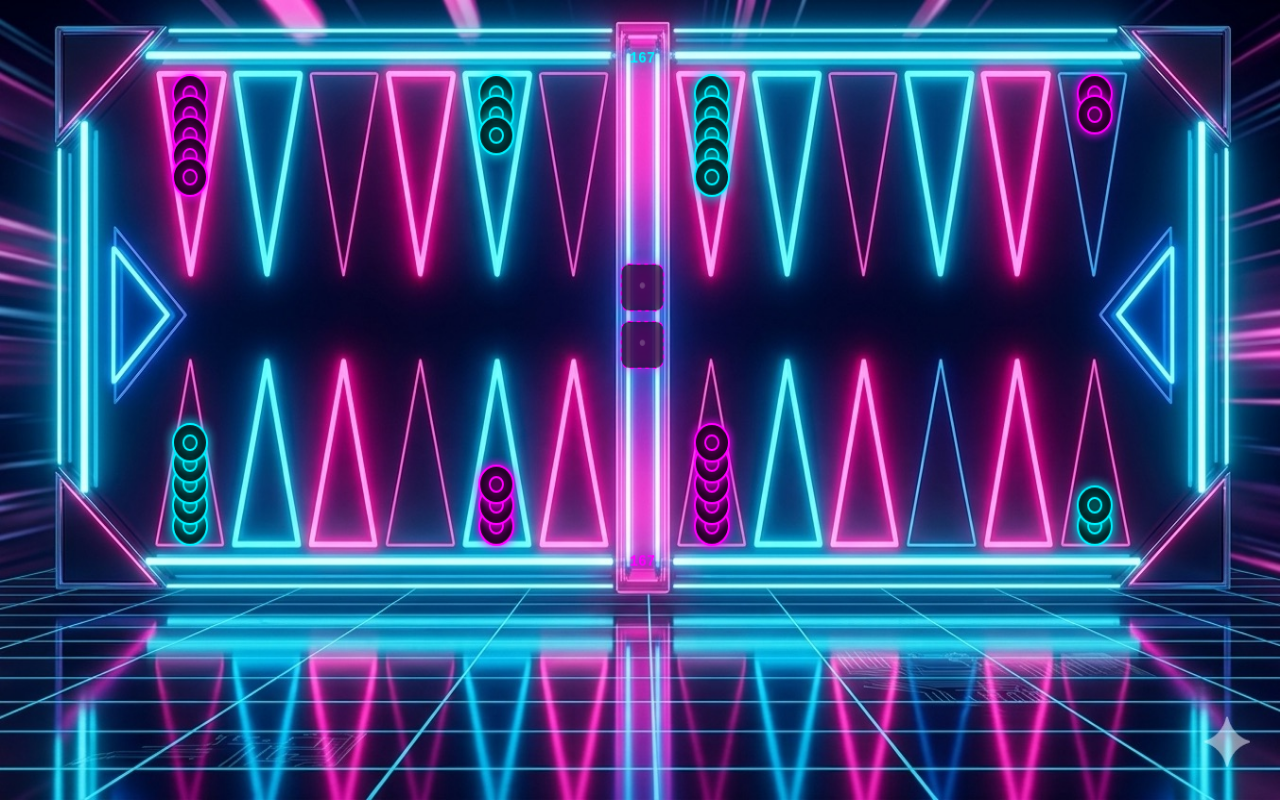
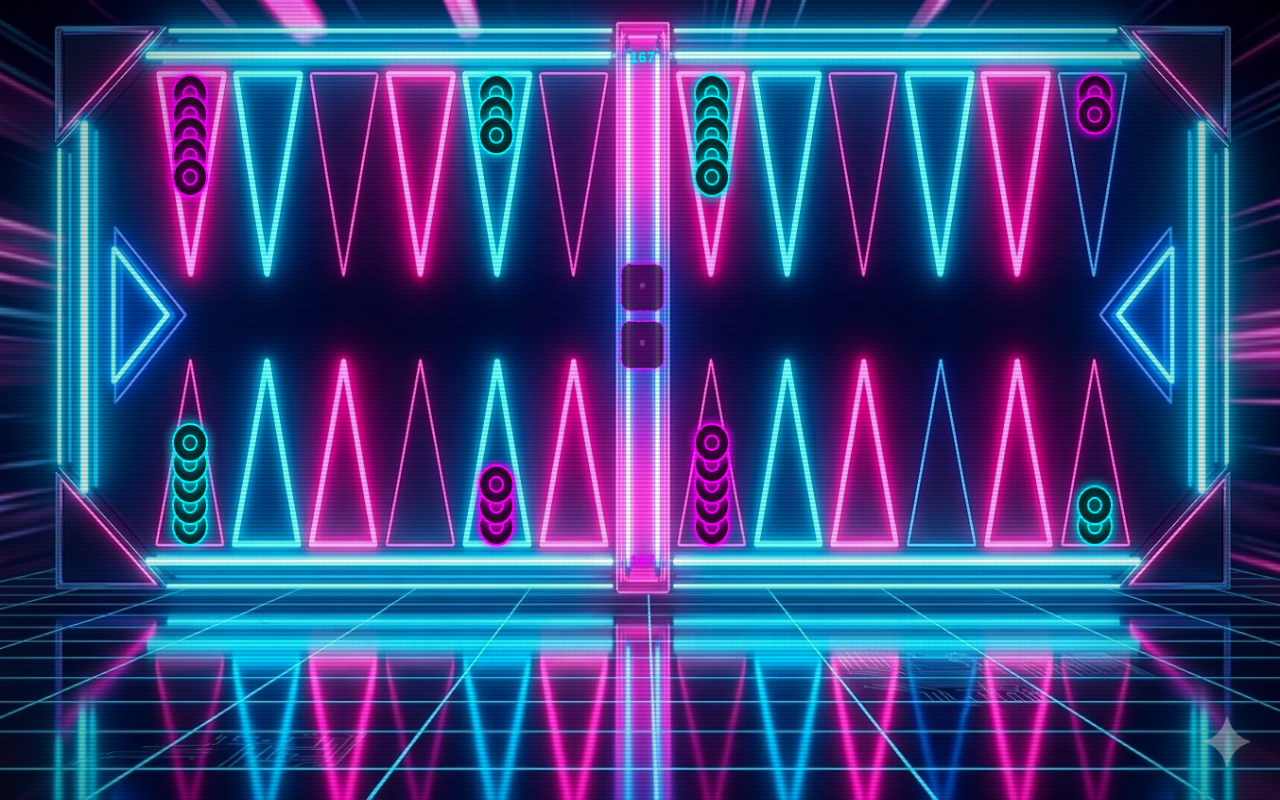
Before and after one commit to Knuthsen/backgammon-tronstyle, a website built with Vite: page index.html in a window 1280 px wide. Built offline with nearby package versions, Linux system fonts and the light colour scheme.

Commit message:
Update style.css

```diff
--- a/src/style.css
+++ b/src/style.css
@@ -1,34 +1,53 @@
-* {
+body {
   margin: 0;
   padding: 0;
-  box-sizing: border-box;
+  background: #000;
+  overflow: hidden;
+  font-family: monospace;
 }
 
-body, html {
-  width: 100%;
-  height: 100%;
-  background-color: #000;
-  overflow: hidden;
-  position: fixed; /* Ganz wichtig gegen den "Wackel"-Effekt */
+/* Das Canvas bleibt scharf und klar, kriegt nur einen minimalen Helligkeits-Kick */
+#gameCanvas {
+  display: block;
+  filter: brightness(1.06) saturate(1.1);
+}
+
+/* Hauchdünnes, dezentes Scanline-Gitter */
+.crt-scanlines {
+  position: fixed;
   top: 0;
   left: 0;
+  width: 100vw;
+  height: 100vh;
+  background:
+    linear-gradient(rgba(18, 16, 16, 0) 50%, rgba(0, 0, 0, 0.12) 50%),
+    linear-gradient(90deg, rgba(255, 0, 0, 0.015), rgba(0, 255, 0, 0.005), rgba(0, 0, 255, 0.015));
+  background-size: 100% 4px, 6px 100%;
+  z-index: 9999;
+  pointer-events: none;
 }
 
-#app {
+/* Extrem abgemilderte Vignette – die Spielecken bleiben hell und lesbar */
+.crt-vignette {
+  position: fixed;
+  top: 0;
+  left: 0;
   width: 100vw;
   height: 100vh;
-  display: flex;
-  justify-content: center;
-  align-items: center;
+  background: radial-gradient(
+    circle,
+    rgba(18, 16, 16, 0) 65%,
+    rgba(0, 0, 0, 0.25) 88%,
+    rgba(0, 0, 0, 0.45) 100%
+  );
+  z-index: 10000;
+  pointer-events: none;
+  animation: crt-flicker 0.4s infinite;
 }
 
-canvas {
-  display: block;
-  width: 100vw !important;
-  height: 100vh !important;
-  object-fit: fill; /* Streckt das Bild jetzt sauber in alle 4 Ecken */
-
-  /* Deaktiviert Safari-Features, die stören */
-  touch-action: none;
-  -webkit-tap-highlight-color: transparent;
+/* Kaum wahrnehmbares, natürliches "Atmen" des Bildschirms */
+@keyframes crt-flicker {
+  0% { opacity: 0.996; }
+  50% { opacity: 1; }
+  100% { opacity: 0.998; }
 }
```
